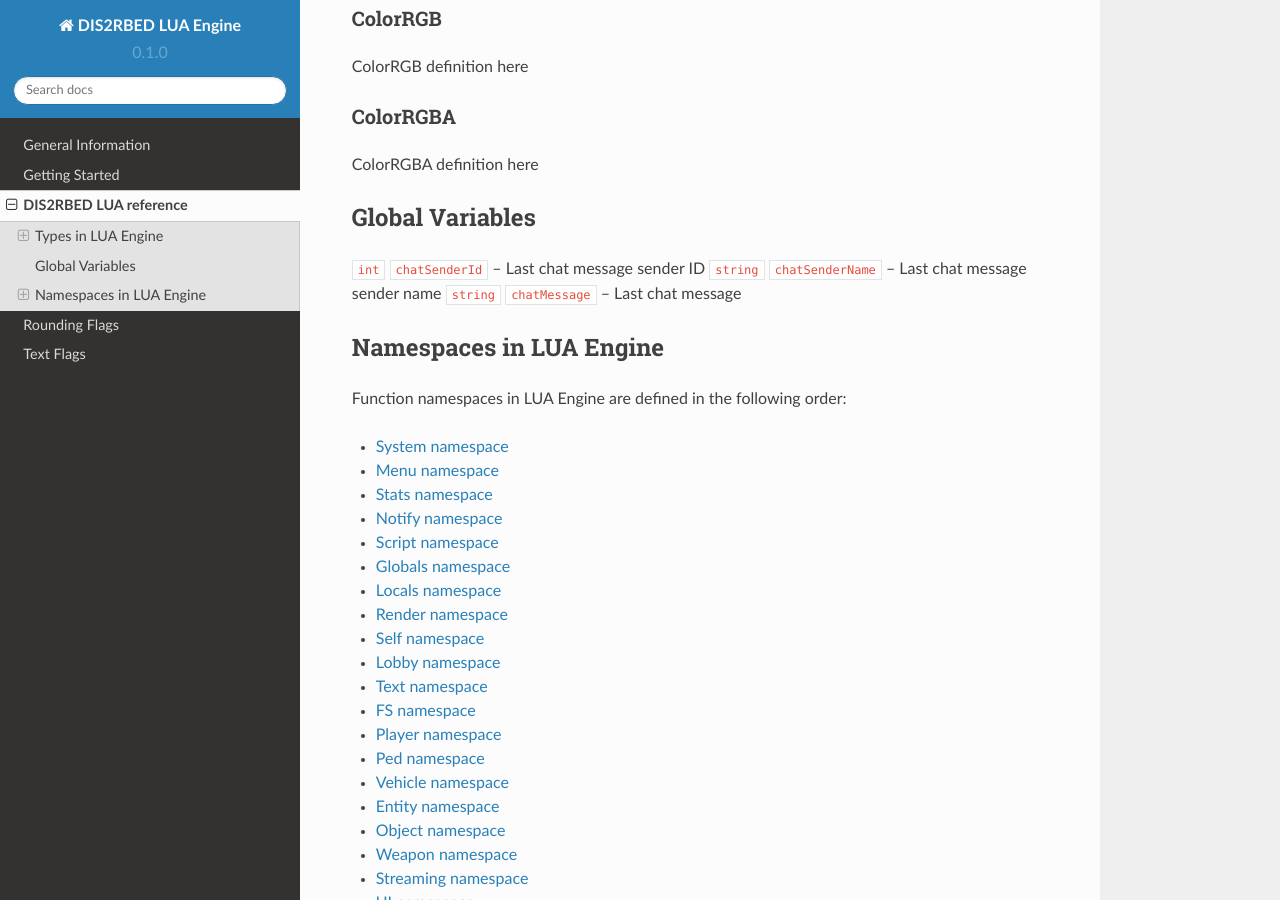
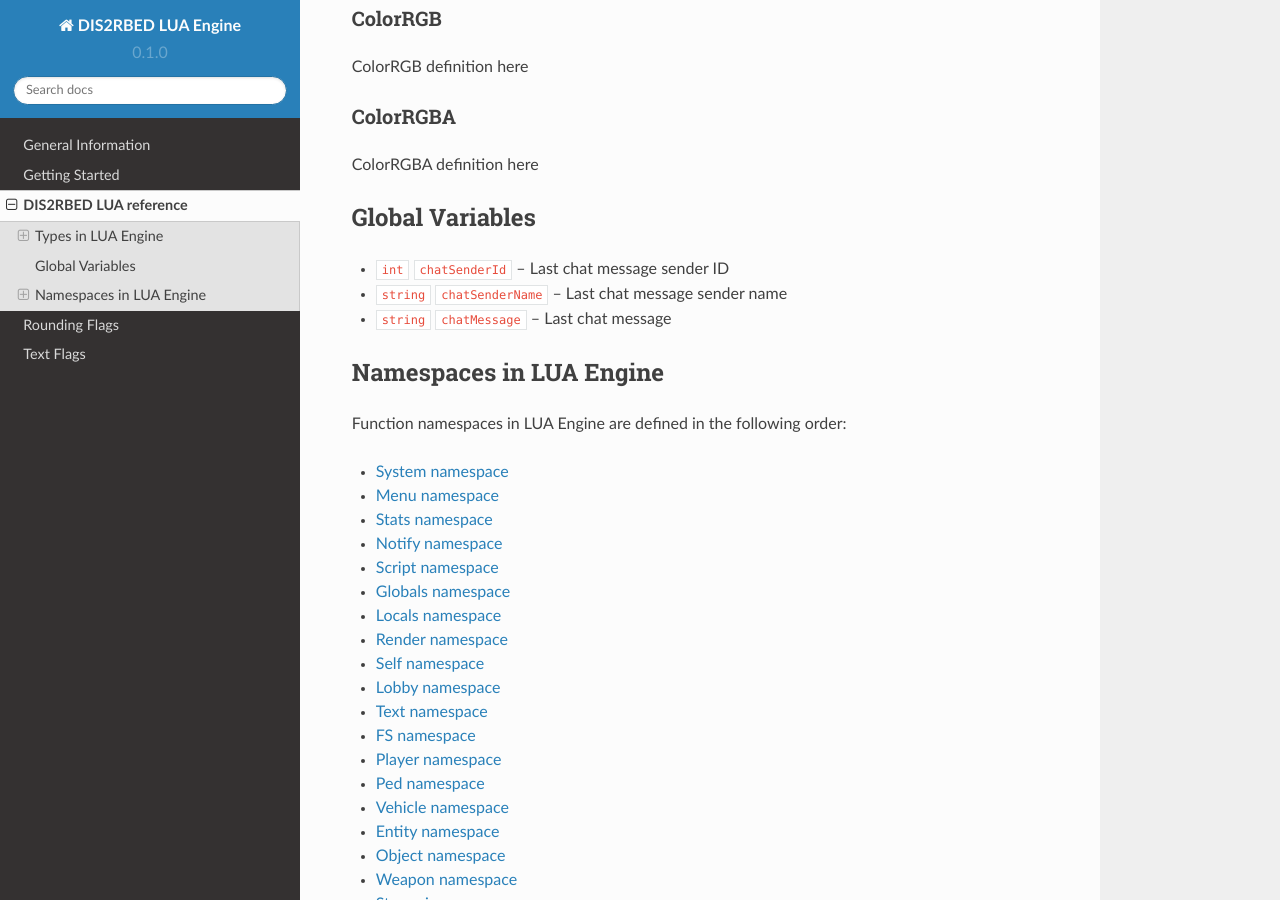
Before and after one commit to ItsK1tty/w1tchdocs, a Sphinx documentation site: the page built from docs/source/reference.rst, in a window 1280 px wide and 900 px high, scrolled down 1627 px. Built offline with Sphinx 7.4.7 and the Read the Docs theme 2.0.0, drawn with Linux system fonts in a browser that asks for light colours.

Commit message:
forgot to use bullet lists

```diff
--- a/docs/source/reference.rst
+++ b/docs/source/reference.rst
@@ -104,9 +104,9 @@ ColorRGBA definition here
 Global Variables
 ###########################
 
-``int`` ``chatSenderId`` -- Last chat message sender ID
-``string`` ``chatSenderName`` -- Last chat message sender name
-``string`` ``chatMessage`` -- Last chat message
+* ``int`` ``chatSenderId`` -- Last chat message sender ID
+* ``string`` ``chatSenderName`` -- Last chat message sender name
+* ``string`` ``chatMessage`` -- Last chat message
 
 .. _namespaces:
 
```
